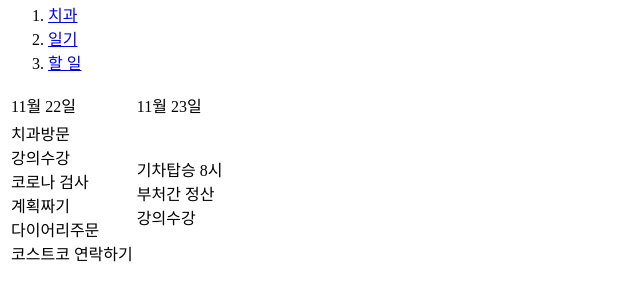
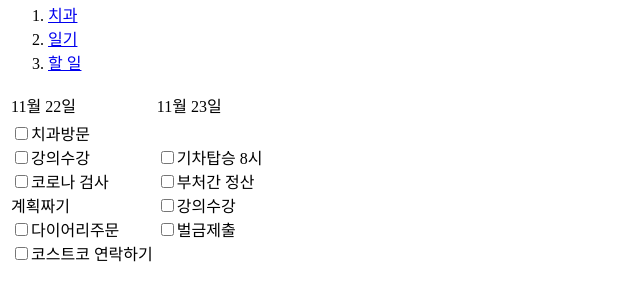
Before and after one commit to endend369/hyeonc, a plain HTML site: page 3.html in a window 1280 px wide. Shown: the part 87-388 px from the top of the page, without its empty margins (0-640 px from the left). Drawn offline with Linux system fonts and the light colour scheme.

Commit message:
Add files via upload

```diff
--- a/3.html
+++ b/3.html
@@ -18,8 +18,8 @@
           <td>11월 23일</td>
       </tr>
       <tr>
-          <td>치과방문<br>강의수강<br>코로나 검사<br>계획짜기<br>다이어리주문<br>코스트코 연락하기</td>
-          <td>기차탑승 8시<br>부처간 정산<br>강의수강</td>
+          <td><input type="checkbox">치과방문<br><input type="checkbox">강의수강<br><input type="checkbox">코로나 검사<br>계획짜기<br><input type="checkbox">다이어리주문<br><input type="checkbox">코스트코 연락하기</td>
+          <td><input type="checkbox">기차탑승 8시<br><input type="checkbox">부처간 정산<br><input type="checkbox">강의수강<br><input type="checkbox">벌금제출</td>
       </tr>
   </table>
 </body>
```
Also changed, not shown: index.html (+1 -0 lines), index0.html (added, +1 -0 lines).
